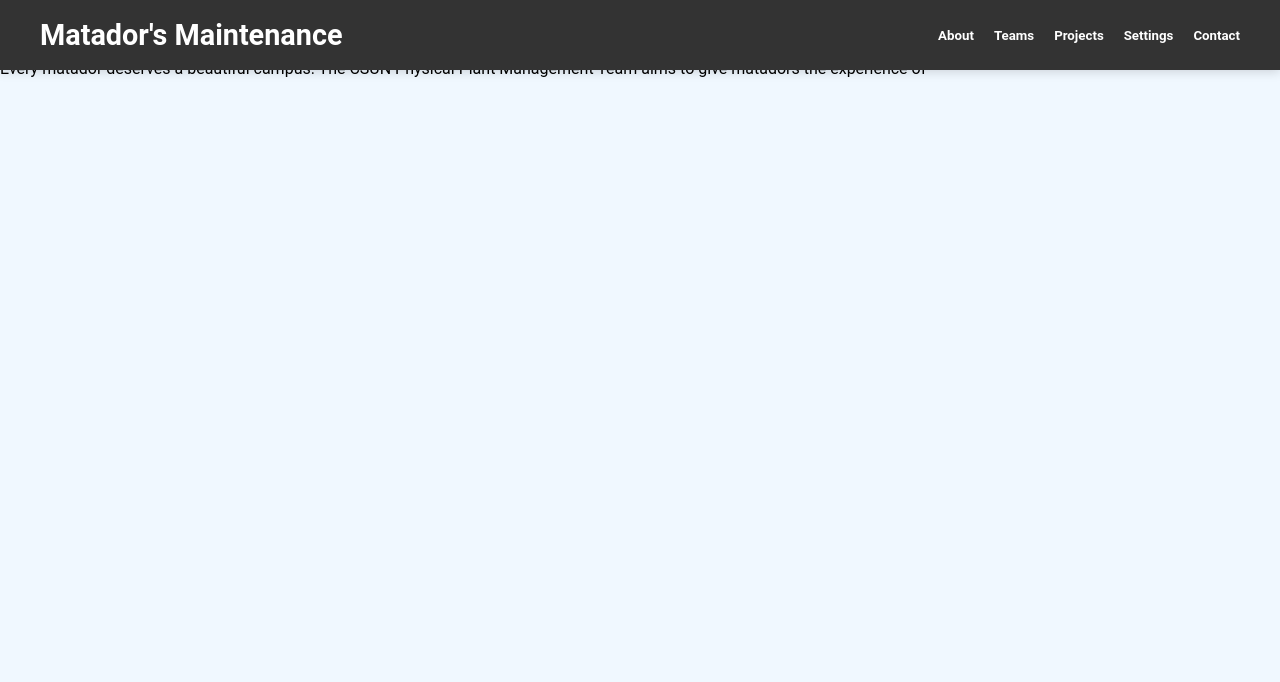
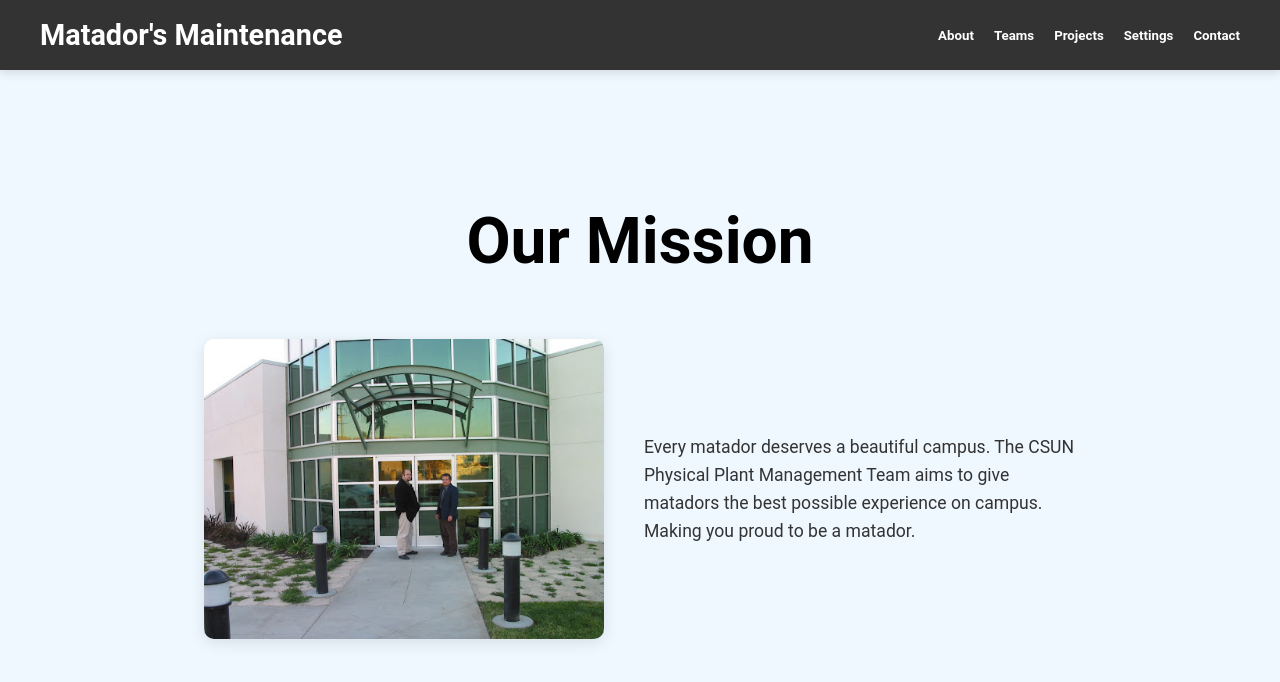
Before and after one commit to asaldinas/CIT384, a website: page public/html_pages/about.html in a window 1280 px wide. Drawn offline with Linux system fonts and the light colour scheme.

Commit message:
edits to about page

```diff
--- a/public/html_pages/about.html
+++ b/public/html_pages/about.html
@@ -19,10 +19,14 @@
     </div>
     <div class = "mission">
       <h3>Our Mission</h3>
+      <div class = "mission-content">
+      <img src = "ppm.jpg" alt = "Physical Plant Management">
       <p>Every matador deserves a beautiful campus.
         The CSUN Physical Plant Management Team aims
-        to give matadors the experience of
+        to give matadors the best possible experience
+        on campus. Making you proud to be a matador.
       </p>
+      </div>
     </div>
     <script src = "homepage.js"></script>
 </body>
--- a/public/html_pages/homepage.js
+++ b/public/html_pages/homepage.js
@@ -9,7 +9,7 @@
     projects: "projects.html",
     settings: "settings.html",
     contacts: "contacts.html",
-    sitename: "home.html",
+    siteName: "home.html",
   };
 
   // Loop through each navigation item
--- a/public/html_pages/navigation.css
+++ b/public/html_pages/navigation.css
@@ -146,3 +146,57 @@
   margin: 40px 5% 40px 0;
   font-size: 2rem;
 }
+/* ---------- Mission Section ---------- */
+.mission {
+  margin-top: 120px;          /* space below navbar */
+  text-align: center;
+  padding: 20px;
+}
+
+.mission h3 {
+  font-size: 4rem;
+  margin-bottom: 40px;        /* space between title and content row */
+  text-align: center;
+}
+
+.mission-content {
+  display: flex;
+  justify-content: center;
+  align-items: center;
+  gap: 40px;                  /* space between image and text */
+  max-width: 1000px;
+  margin: 0 auto;
+  padding: 20px;
+  box-sizing: border-box;
+}
+
+/* left side: image */
+.mission-content img {
+  width: 45%;
+  max-width: 400px;
+  height: auto;
+  border-radius: 10px;
+  box-shadow: 0 4px 15px rgba(0, 0, 0, 0.1);
+}
+
+/* right side: text */
+.mission-content p {
+  width: 45%;
+  font-size: 1.1rem;
+  line-height: 1.6;
+  color: #333;
+  text-align: left;
+}
+
+/* ---------- Responsive layout ---------- */
+@media (max-width: 900px) {
+  .mission-content {
+    flex-direction: column; /* stack image and text vertically */
+  }
+
+  .mission-content img,
+  .mission-content p {
+    width: 90%;
+    text-align: center;
+  }
+}
```
Also changed, not shown: public/html_pages/ppm.jpg (added).
